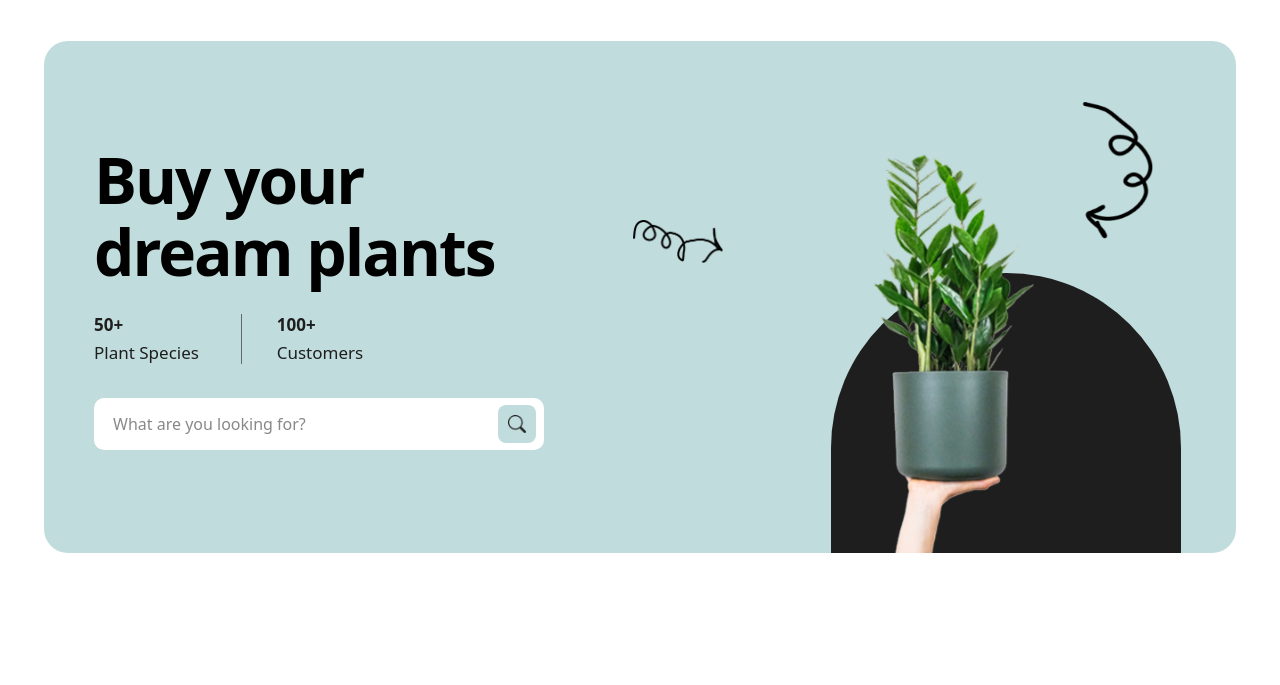
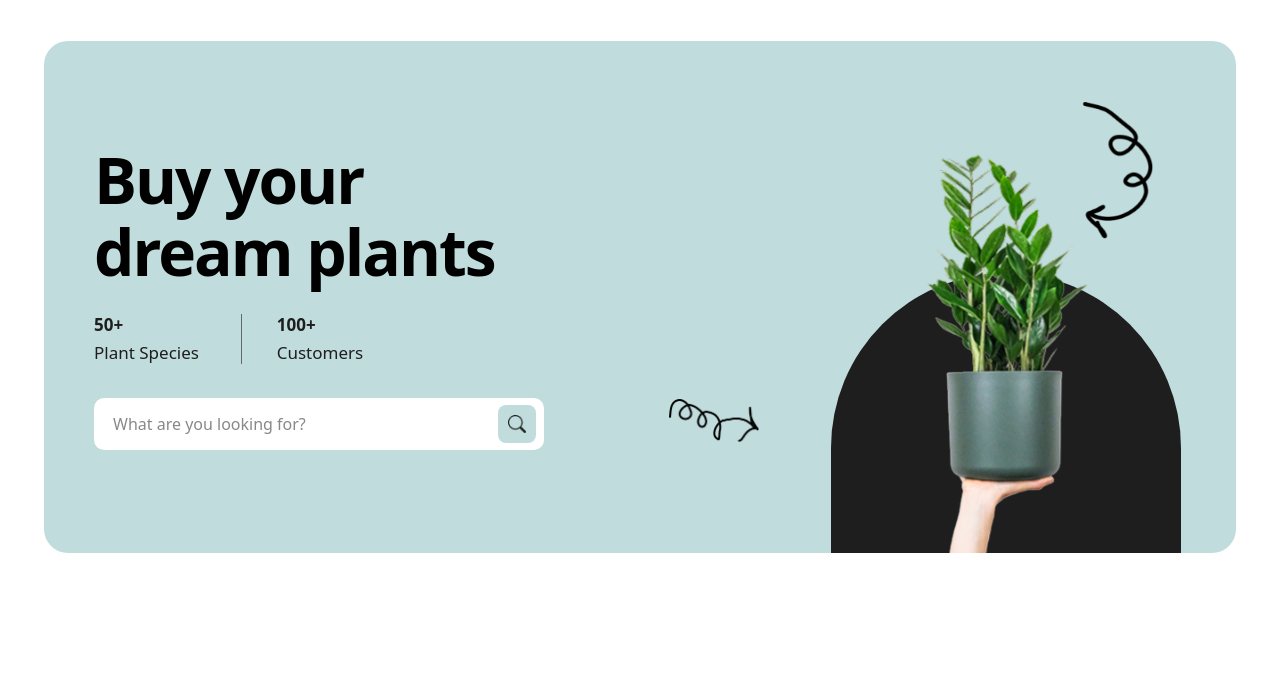
Before and after one commit to Botirjonov22/Flower-WEB, a plain HTML site: page index.html in a window 1280 px wide. Shown: the part 52-737 px from the top of the page. Drawn offline with Linux system fonts and the light colour scheme.

Commit message:
some position fix

```diff
--- a/main.css
+++ b/main.css
@@ -325,7 +325,7 @@ nav {
 .main__img {
   position: absolute;
   z-index: 1;
-  right: 55px;
+  right: 1px;
   bottom: 0;
   width: min(43%, 450px);
   max-height: 440px;
@@ -342,8 +342,8 @@ nav {
 .strelka {
   position: absolute;
   z-index: 2;
-  right: 43%;
-  top: 35%;
+  right: 40%;
+  top: 70%;
   width: 90px;
   object-fit: contain;
 }
```
